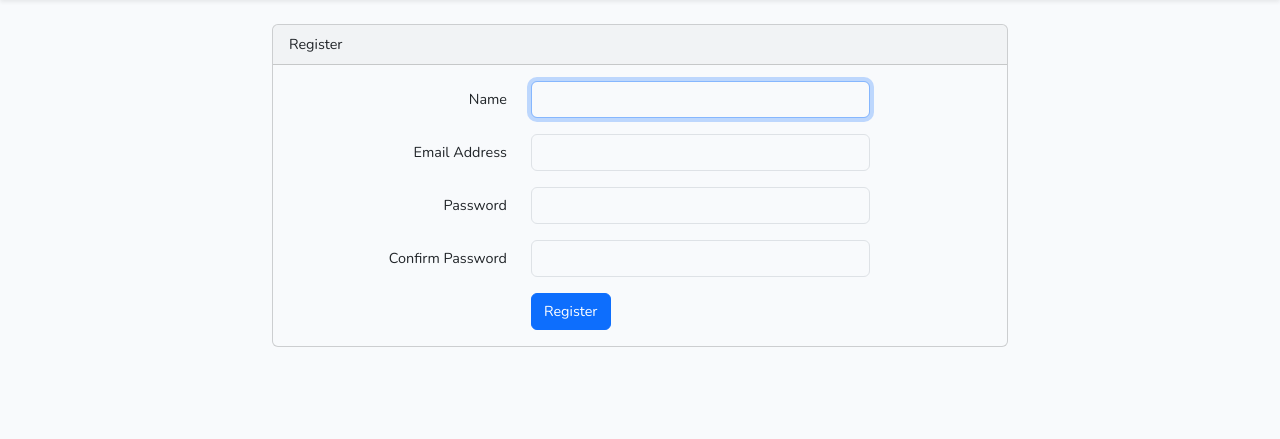
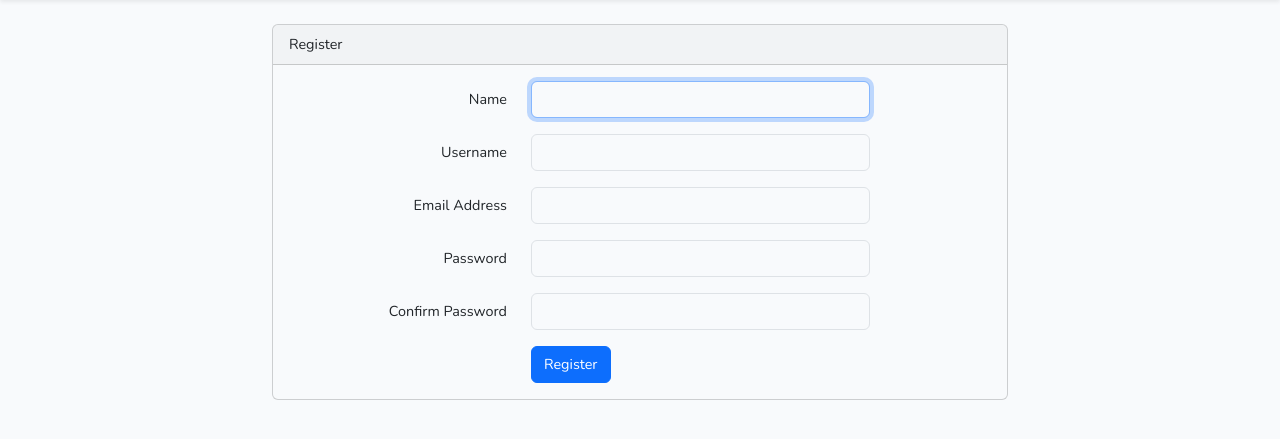
Before and after one commit to Hagar-Elbakry/Momenty, a Laravel app: page /register in a window 1280 px wide. Shown: the part 59-498 px from the top of the page. Run offline with Laravel 12, Linux system fonts and the light colour scheme; style sheets or scripts are compiled from the project's sources.

Commit message:
add user registration with username and create profile management

```diff
--- a/app/Http/Controllers/Auth/RegisterController.php
+++ b/app/Http/Controllers/Auth/RegisterController.php
@@ -50,6 +50,7 @@ class RegisterController extends Controller
     {
         return Validator::make($data, [
             'name' => ['required', 'string', 'max:255'],
+            'username' => ['required', 'string', 'max:255', 'unique:users'],
             'email' => ['required', 'string', 'email', 'max:255', 'unique:users'],
             'password' => ['required', 'string', 'min:8', 'confirmed'],
         ]);
@@ -65,6 +66,7 @@ class RegisterController extends Controller
     {
         return User::create([
             'name' => $data['name'],
+            'username' => $data['username'],
             'email' => $data['email'],
             'password' => Hash::make($data['password']),
         ]);
--- a/app/Models/User.php
+++ b/app/Models/User.php
@@ -19,6 +19,7 @@ class User extends Authenticatable
      */
     protected $fillable = [
         'name',
+        'username',
         'email',
         'password',
     ];
@@ -45,4 +46,8 @@ class User extends Authenticatable
             'password' => 'hashed',
         ];
     }
+
+    public function profile() {
+        return $this->hasOne(Profile::class);
+    }
 }
--- a/resources/views/auth/register.blade.php
+++ b/resources/views/auth/register.blade.php
@@ -19,6 +19,19 @@
 
                                 @error('name')
                                     <span class="invalid-feedback" role="alert">
+                                        <strong>{{ $message }}</strong>
+                                    </span>
+                                @enderror
+                            </div>
+                        </div>
+                        <div class="row mb-3">
+                            <label for="username" class="col-md-4 col-form-label text-md-end">{{ __('Username') }}</label>
+
+                            <div class="col-md-6">
+                                <input id="username" type="text" class="form-control @error('username') is-invalid @enderror" name="username" value="{{ old('username') }}" required autocomplete="username" autofocus>
+
+                                @error('username')
+                                <span class="invalid-feedback" role="alert">
                                         <strong>{{ $message }}</strong>
                                     </span>
                                 @enderror
--- a/resources/views/layouts/app.blade.php
+++ b/resources/views/layouts/app.blade.php
@@ -22,7 +22,7 @@
             <div class="container">
                 <a class="navbar-brand d-flex" href="{{ url('/') }}">
                     <div>
-                        <img src="images/logo.png" alt="Momenty" style="height: 25px; border-right: 1px solid #333;" class="pr-3">
+                        <img src="/images/logo.png" alt="Momenty" style="height: 25px; border-right: 1px solid #333;" class="pr-3">
                     </div>
                     <div class="pt-1" style="padding-left: 6px">Momenty</div>
                 </a>
@@ -54,7 +54,7 @@
                         @else
                             <li class="nav-item dropdown">
                                 <a id="navbarDropdown" class="nav-link dropdown-toggle" href="#" role="button" data-bs-toggle="dropdown" aria-haspopup="true" aria-expanded="false" v-pre>
-                                    {{ Auth::user()->name }}
+                                    {{ Auth::user()->username }}
                                 </a>
 
                                 <div class="dropdown-menu dropdown-menu-end" aria-labelledby="navbarDropdown">
--- a/routes/web.php
+++ b/routes/web.php
@@ -1,5 +1,6 @@
 <?php
 
+use App\Http\Controllers\ProfileController;
 use Illuminate\Support\Facades\Route;
 
 Route::get('/', function () {
@@ -8,4 +9,4 @@ Route::get('/', function () {
 
 Auth::routes();
 
-Route::get('/home', [App\Http\Controllers\HomeController::class, 'index'])->name('home');
+Route::get('/profile/{user}', [ProfileController::class, 'index'])->name('profile.show');
```
Also changed, not shown: app/Http/Controllers/ProfileController.php (added, +14 -0 lines), app/Models/Profile.php (added, +12 -0 lines), resources/views/home.blade.php (+5 -2 lines), database/migrations/0001_01_01_000000_create_users_table.php, database/migrations/2025_05_29_222947_create_profiles_table.php (added).
